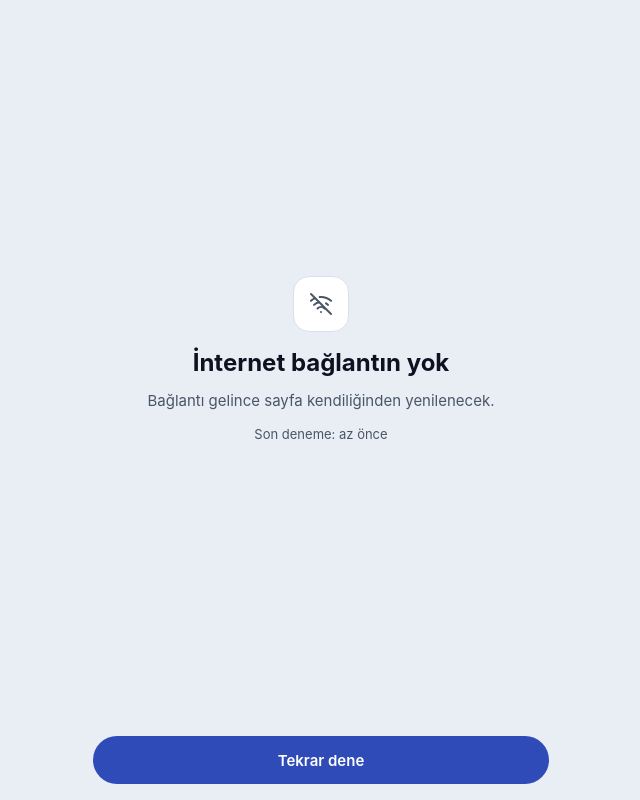
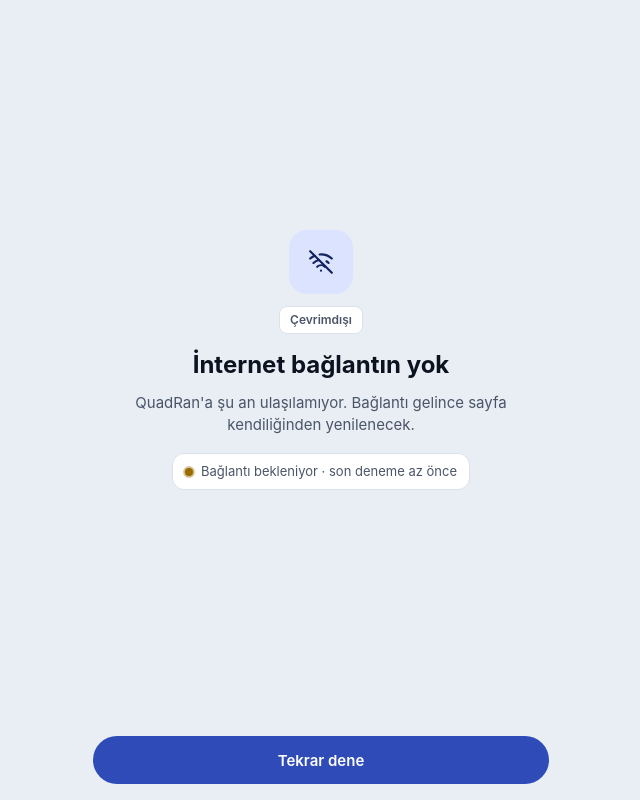
Before and after one commit to Shuraimr/QuadRan, a web app: file public/cevrimdisi.html in a window 1280 px wide. Shown: the whole page, without its empty margins (319-959 px from the left). Run offline with its HTML, style and script files only (its server is not run), Linux system fonts and the light colour scheme.

Commit message:
Durum ve çevrimdışı sayfalarının yeni tasarımı
- Arkada kenar çizgili büyük hata kodu, önünde ton renkli ikon kutusu, "Sayfa yok · 404" çipi
- 404'te kategori önerileri
- Çevrimdışı sayfasında "Çevrimdışı" çipi ve "Bağlantı bekleniyor" göstergesi; service worker önbelleği v2
- Kısa giriş hareketi ("Animasyonları azalt"ta kapalı)

Co-Authored-By: Claude Opus 5.5 <noreply@anthropic.com>

```diff
--- a/public/cevrimdisi.html
+++ b/public/cevrimdisi.html
@@ -7,17 +7,27 @@
   <!-- Bu sayfa service worker tarafından önbellekte tutulur ve çevrimdışıyken gösterilir; sunucu CSS'ine ulaşamayacağı için
        stil burada satır içi (CSP satır içi stile izin verir). Renkler site token'larının aynısı; tema, tarayıcının açık/koyu tercihine bağlı. -->
   <style>
-    :root { --zemin: #121212; --yuzey-2: #1E1E21; --kenar-ince: #29292D; --yazi: #EDEDED; --yazi-2: #A3A3A8; --vurgu: #9DB4FF; --vurgu-ustu: #0A1433; }
-    @media (prefers-color-scheme: light) { :root { --zemin: #E9EEF5; --yuzey-2: #FFFFFF; --kenar-ince: #DAE1EA; --yazi: #0B1220; --yazi-2: #4A5568; --vurgu: #2E4BB8; --vurgu-ustu: #FFFFFF; } }
+    :root { --zemin: #121212; --yuzey-2: #1E1E21; --kenar-ince: #29292D; --yazi: #EDEDED; --yazi-2: #A3A3A8; --vurgu: #9DB4FF; --vurgu-ustu: #0A1433; --ton: #2A3A73; --ton-ustu: #D6DFFF; --bekliyor: #F2C14E; }
+    @media (prefers-color-scheme: light) { :root { --zemin: #E9EEF5; --yuzey-2: #FFFFFF; --kenar-ince: #DAE1EA; --yazi: #0B1220; --yazi-2: #4A5568; --vurgu: #2E4BB8; --vurgu-ustu: #FFFFFF; --ton: #DCE3FF; --ton-ustu: #13235E; --bekliyor: #9A6A00; } }
     * { box-sizing: border-box; }
     body { margin: 0; min-height: 100vh; display: grid; grid-template-rows: 1fr auto; background: var(--zemin); color: var(--yazi); font-family: Inter, system-ui, sans-serif; }
     main { display: grid; place-items: center; padding: 32px 24px; }
     section { display: grid; justify-items: center; gap: 12px; max-width: 420px; text-align: center; }
-    .ikon { display: grid; place-items: center; width: 56px; height: 56px; border-radius: 16px; background: var(--yuzey-2); border: 1px solid var(--kenar-ince); color: var(--yazi-2); }
+    .ikon { display: grid; place-items: center; width: 64px; height: 64px; border-radius: 18px; background: var(--ton); color: var(--ton-ustu); }
+    .cip { margin: 0; padding: 4px 10px; border-radius: 8px; background: var(--yuzey-2); border: 1px solid var(--kenar-ince); font-size: 12px; font-weight: 600; color: var(--yazi-2); }
+    /* Bekleme göstergesi: sarı (bekliyor durum rengi) nokta, sayfa kendini denedikçe nabız gibi atar; azaltılmış harekette durağan */
+    .bekle { display: inline-flex; align-items: center; gap: 8px; margin: 4px 0 0; padding: 8px 12px; border-radius: 12px; background: var(--yuzey-2); border: 1px solid var(--kenar-ince); font-size: 13px; color: var(--yazi-2); }
+    .nokta { position: relative; width: 8px; height: 8px; border-radius: 50%; background: var(--bekliyor); }
+    .nokta::after { content: ""; position: absolute; inset: 0; border-radius: 50%; background: var(--bekliyor); animation: nabiz 1.6s cubic-bezier(.2,0,0,1) infinite; }
+    @keyframes nabiz { from { transform: scale(1); opacity: .6; } to { transform: scale(2.8); opacity: 0; } }
+    @media (prefers-reduced-motion: reduce) { .nokta::after { animation: none; display: none; } }
+    section > * { animation: gir .32s cubic-bezier(.2,0,0,1) both; }
+    section > :nth-child(n+2) { animation-delay: 60ms; }
+    @keyframes gir { from { opacity: 0; transform: translateY(8px); } }
+    @media (prefers-reduced-motion: reduce) { section > * { animation: none; } }
     h1 { margin: 4px 0 0; font-family: "Space Grotesk", Inter, system-ui, sans-serif; font-size: 24px; line-height: 1.25; }
     p { margin: 0; font-size: 15px; line-height: 1.5; color: var(--yazi-2); }
-    .son { font-size: 13px; }
-    footer { padding: 16px 24px calc(16px + env(safe-area-inset-bottom)); }
+        footer { padding: 16px 24px calc(16px + env(safe-area-inset-bottom)); }
     .buton { display: flex; align-items: center; justify-content: center; width: 100%; max-width: 456px; height: 48px; margin: 0 auto; border-radius: 24px; background: var(--vurgu); color: var(--vurgu-ustu); font-size: 15px; font-weight: 600; text-decoration: none; }
     .buton:focus-visible { outline: 2px solid var(--vurgu); outline-offset: 2px; }
   </style>
@@ -26,11 +36,12 @@
   <main>
     <section>
       <span class="ikon" aria-hidden="true">
-        <svg width="24" height="24" viewBox="0 0 24 24" fill="none" stroke="currentColor" stroke-width="2" stroke-linecap="round" stroke-linejoin="round"><path d="M12 20h.01"/><path d="M8.5 16.429a5 5 0 0 1 7 0"/><path d="M5 12.859a10 10 0 0 1 5.17-2.69"/><path d="M19 12.859a10 10 0 0 0-2.007-1.523"/><path d="M2 8.82a15 15 0 0 1 4.177-2.643"/><path d="M22 8.82a15 15 0 0 0-11.288-3.764"/><path d="m2 2 20 20"/></svg>
+        <svg width="26" height="26" viewBox="0 0 24 24" fill="none" stroke="currentColor" stroke-width="2" stroke-linecap="round" stroke-linejoin="round"><path d="M12 20h.01"/><path d="M8.5 16.429a5 5 0 0 1 7 0"/><path d="M5 12.859a10 10 0 0 1 5.17-2.69"/><path d="M19 12.859a10 10 0 0 0-2.007-1.523"/><path d="M2 8.82a15 15 0 0 1 4.177-2.643"/><path d="M22 8.82a15 15 0 0 0-11.288-3.764"/><path d="m2 2 20 20"/></svg>
       </span>
+      <p class="cip">Çevrimdışı</p>
       <h1>İnternet bağlantın yok</h1>
-      <p>Bağlantı gelince sayfa kendiliğinden yenilenecek.</p>
-      <p class="son" id="son-deneme" role="status">Son deneme: az önce</p>
+      <p>QuadRan'a şu an ulaşılamıyor. Bağlantı gelince sayfa kendiliğinden yenilenecek.</p>
+      <p class="bekle"><span class="nokta" aria-hidden="true"></span><span id="son-deneme" role="status">Bağlantı bekleniyor · son deneme az önce</span></p>
     </section>
   </main>
   <footer><a class="buton" id="tekrar-dene" href="">Tekrar dene</a></footer>
--- a/public/js/cevrimdisi.js
+++ b/public/js/cevrimdisi.js
@@ -9,7 +9,7 @@
   function yaz() {
     if (!son) return;
     var sn = Math.round((Date.now() - zaman) / 1000);
-    son.textContent = sn < 10 ? "Son deneme: az önce" : sn < 60 ? "Son deneme: " + sn + " sn önce" : "Son deneme: " + Math.floor(sn / 60) + " dk önce";
+    son.textContent = "Bağlantı bekleniyor · son deneme " + (sn < 10 ? "az önce" : sn < 60 ? sn + " sn önce" : Math.floor(sn / 60) + " dk önce");
   }
   function dene() {
     zaman = Date.now(); yaz();
--- a/public/sw.js
+++ b/public/sw.js
@@ -2,7 +2,7 @@
    Neden bu kadar dar? Sayfaları önbelleğe alırsak kişi eski içerik görür (silinmiş konu, eski puan). Bu yüzden başka HİÇBİR ŞEY
    önbelleğe alınmaz: gezinme isteği normal ağdan gider; yalnızca AĞ HATASI olursa hazır çevrimdışı sayfası gösterilir.
    Çevrimdışı sayfası kendi başına yetmeli: stil sayfanın içinde, betiği /js/cevrimdisi.js; ikisi de burada önbellekte tutulur. */
-var SURUM = "quadran-cevrimdisi-v1";
+var SURUM = "quadran-cevrimdisi-v2"; /* çevrimdışı sayfası değişince artır: eski önbellek silinir */
 var DOSYALAR = ["/cevrimdisi", "/js/cevrimdisi.js"];
 
 self.addEventListener("install", function (olay) {
```
Also changed, not shown: public/css/sayfalar.css (+34 -1 lines), views/durum.ejs (+9 -7 lines), views/partials/durum-icerik.ejs (+15 -1 lines).
